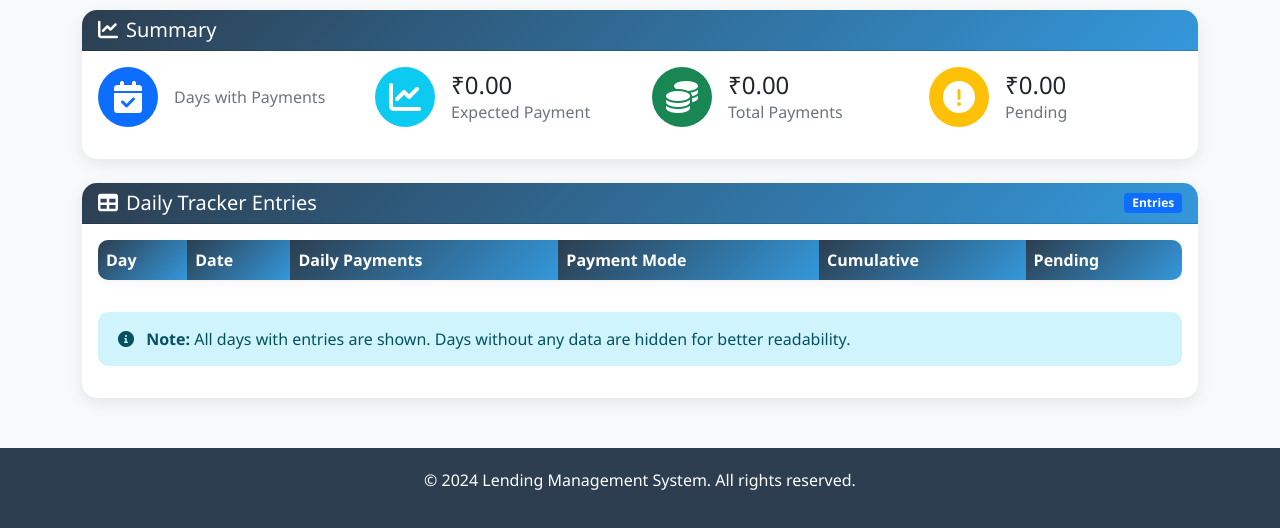
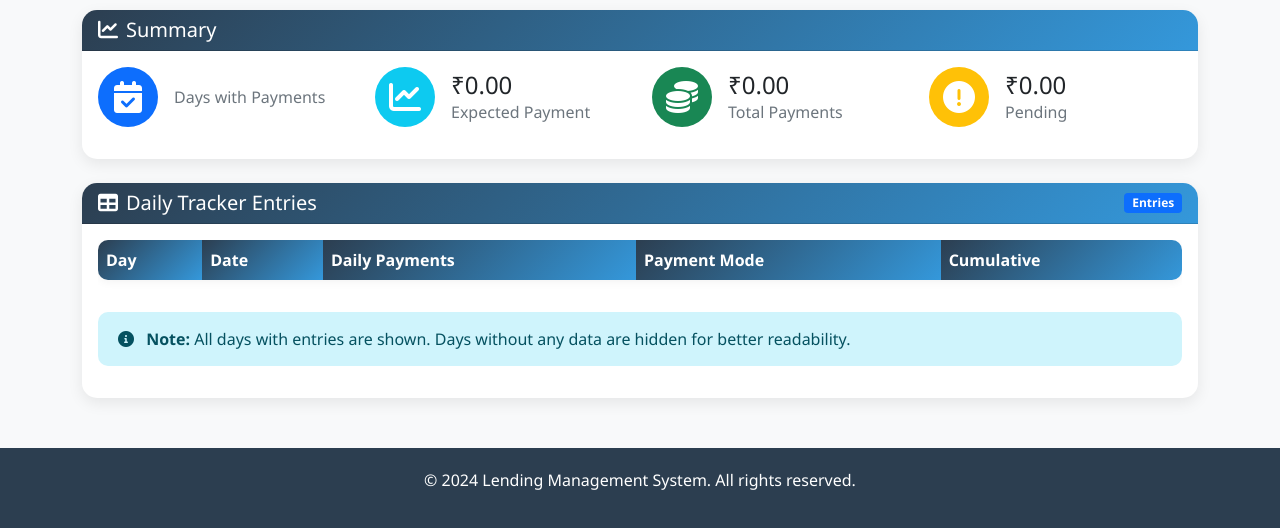
Before and after one commit to satux14/lms, a Python web app: template templates/customer/daily_tracker.html in a window 1280 px wide. Shown: the part 319-847 px from the top of the page. Run offline with Jinja, Linux system fonts and the light colour scheme; the template is opened without the code that fills it, so the values that code supplies are empty.

Commit message:
Remove Pending column from daily tracker entries table
User requested to remove the Pending column from each entry row in the tracker table.
The summary section still shows the overall pending amount which is sufficient.

Changes:
- Removed 'Pending' column header from table
- Removed pending data cell from each row
- Cleaned up unused template variables

```diff
--- a/templates/customer/daily_tracker.html
+++ b/templates/customer/daily_tracker.html
@@ -136,15 +136,11 @@
                             {% endif %}
                             <th>Payment Mode</th>
                             <th>Cumulative</th>
-                            <th>Pending</th>
                         </tr>
                     </thead>
                     <tbody>
-                        {% set cumulative_pending = 0 %}
                         {% for row in tracker_data.data %}
                         {% if row.daily_payments is not none %}
-                        {% set expected = row.day * tracker_data.parameters.per_day_payment %}
-                        {% set cumulative_pending = expected - (row.cumulative or 0) %}
                         <tr class="{% if row.daily_payments and row.daily_payments > 0 %}table-success{% endif %}">
                             <td><strong>{{ row.day }}</strong></td>
                             <td>
@@ -176,13 +172,6 @@
                                 -
                                 {% endif %}
                             </td>
-                            <td>
-                                {% if cumulative_pending > 0 %}
-                                <span class="badge bg-warning text-dark">₹{{ "%.2f"|format(cumulative_pending) }}</span>
-                                {% else %}
-                                <span class="badge bg-success">₹0.00</span>
-                                {% endif %}
-                            </td>
                         </tr>
                         {% endif %}
                         {% endfor %}
```
